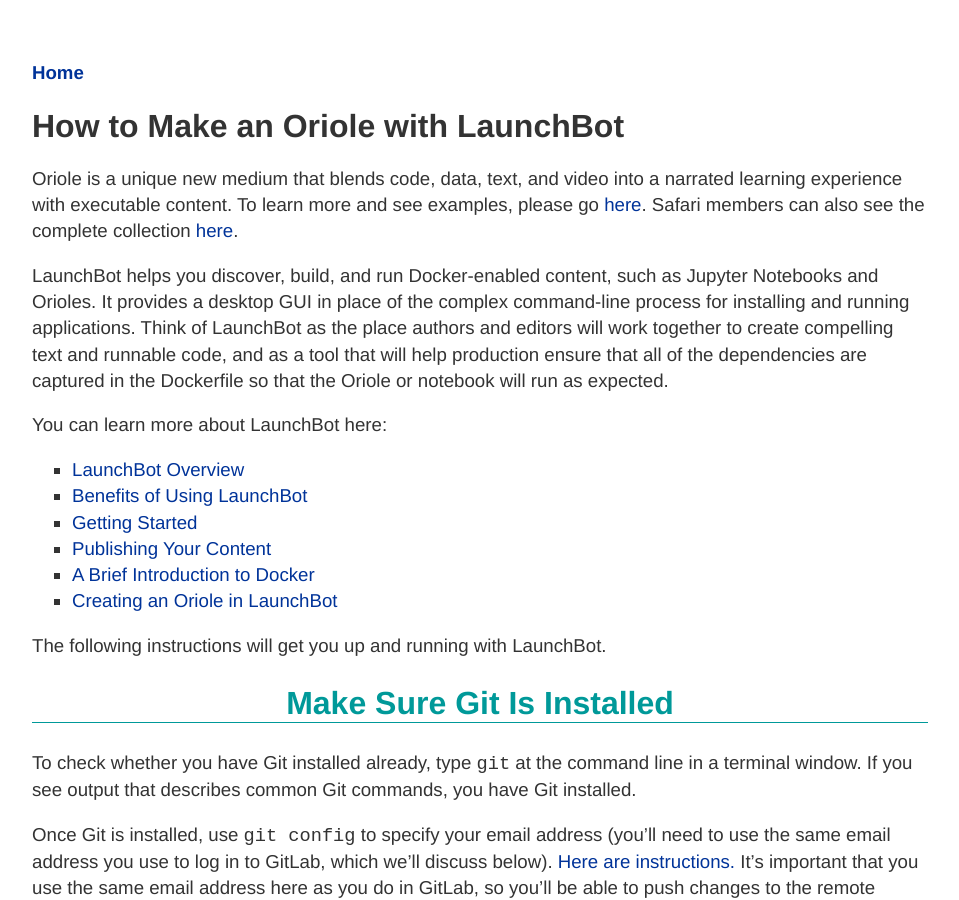
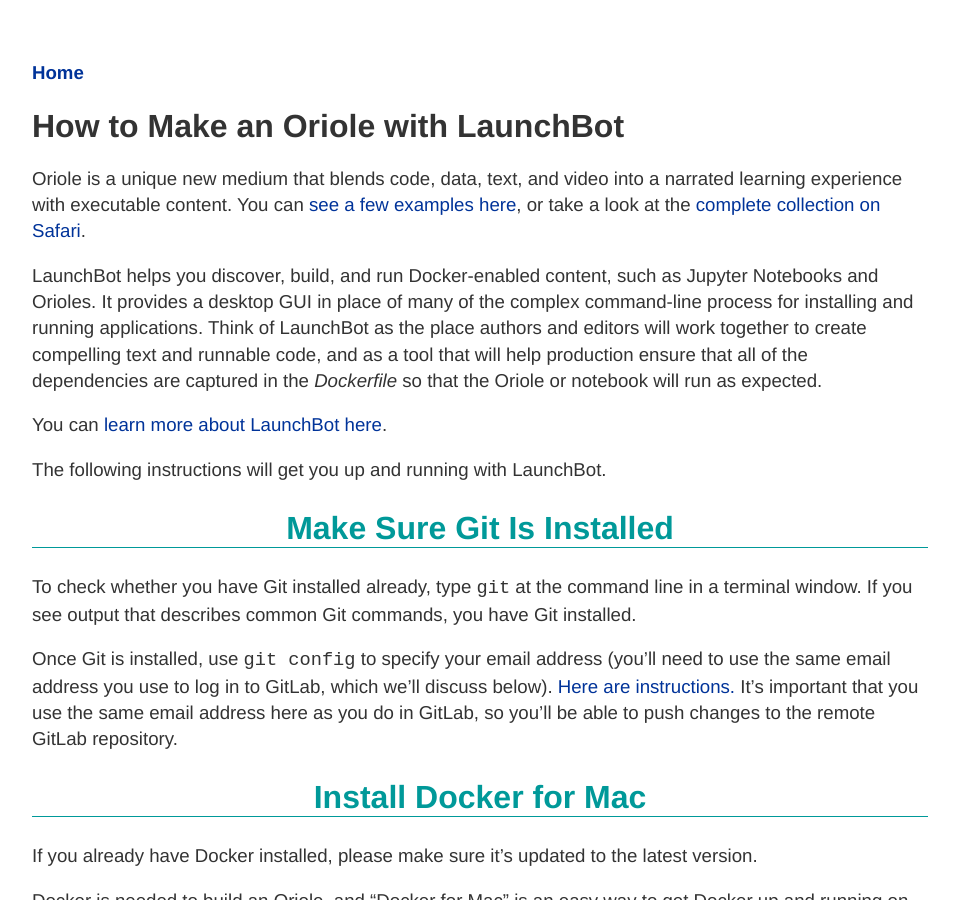
Before and after one commit to oreillymedia/production-resources, a Jekyll site: the page built from oriole/index.md, in a window 1280 px wide and 900 px high. Shown: the whole window, without its empty margins (160-1119 px from the left). Built offline with Jekyll 4.4.1, drawn with Linux system fonts in a browser that asks for light colours.

Commit message:
Update index.md

```diff
--- a/oriole/index.md
+++ b/oriole/index.md
@@ -5,18 +5,11 @@
 
 # How to Make an Oriole with LaunchBot
 
-Oriole is a unique new medium that blends code, data, text, and video into a narrated learning experience with executable content. To learn more and see examples, please go <a href="http://www.oreilly.com/oriole/">here</a>. Safari members can also see the complete collection <a href="https://www.safaribooksonline.com/oriole/">here</a>.
+Oriole is a unique new medium that blends code, data, text, and video into a narrated learning experience with executable content. You can <a href="http://www.oreilly.com/oriole/">see a few examples here</a>, or take a look at the <a href="https://www.safaribooksonline.com/oriole/">complete collection on Safari</a>.
 
-LaunchBot helps you discover, build, and run Docker-enabled content, such as Jupyter Notebooks and Orioles. It provides a desktop GUI in place of the complex command-line process for installing and running applications. Think of LaunchBot as the place authors and editors will work together to create compelling text and runnable code, and as a tool that will help production ensure that all of the dependencies are captured in the Dockerfile so that the Oriole or notebook will run as expected.
+LaunchBot helps you discover, build, and run Docker-enabled content, such as Jupyter Notebooks and Orioles. It provides a desktop GUI in place of many of the complex command-line process for installing and running applications. Think of LaunchBot as the place authors and editors will work together to create compelling text and runnable code, and as a tool that will help production ensure that all of the dependencies are captured in the *Dockerfile* so that the Oriole or notebook will run as expected.
 
-You can learn more about LaunchBot here:
-
-* [LaunchBot Overview](http://launchbot.io/docs/overview/)
-* [Benefits of Using LaunchBot](http://launchbot.io/docs/tutorial/benefits/)
-* [Getting Started](http://launchbot.io/docs/tutorial/getting-started/)
-* [Publishing Your Content](http://launchbot.io/docs/tutorial/publishing-content-to-launchbot/)
-* [A Brief Introduction to Docker](http://launchbot.io/docs/tutorial/docker-intro/)
-* [Creating an Oriole in LaunchBot](https://www.youtube.com/watch?v=WJMUkHzAFsg&feature=youtu.be)
+You can [learn more about LaunchBot here](http://launchbot.io/docs/).
 
 The following instructions will get you up and running with LaunchBot.
 
```
